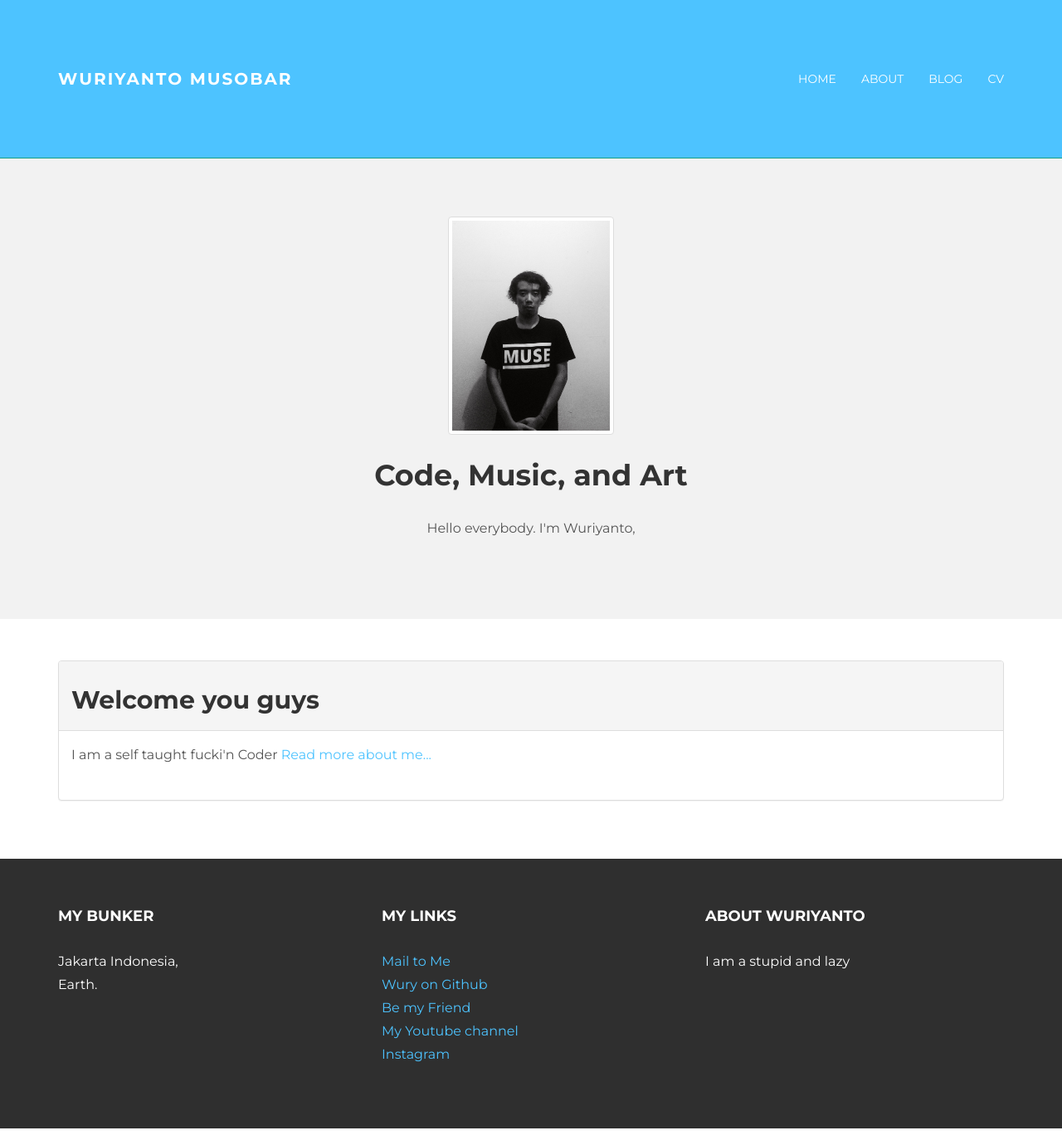
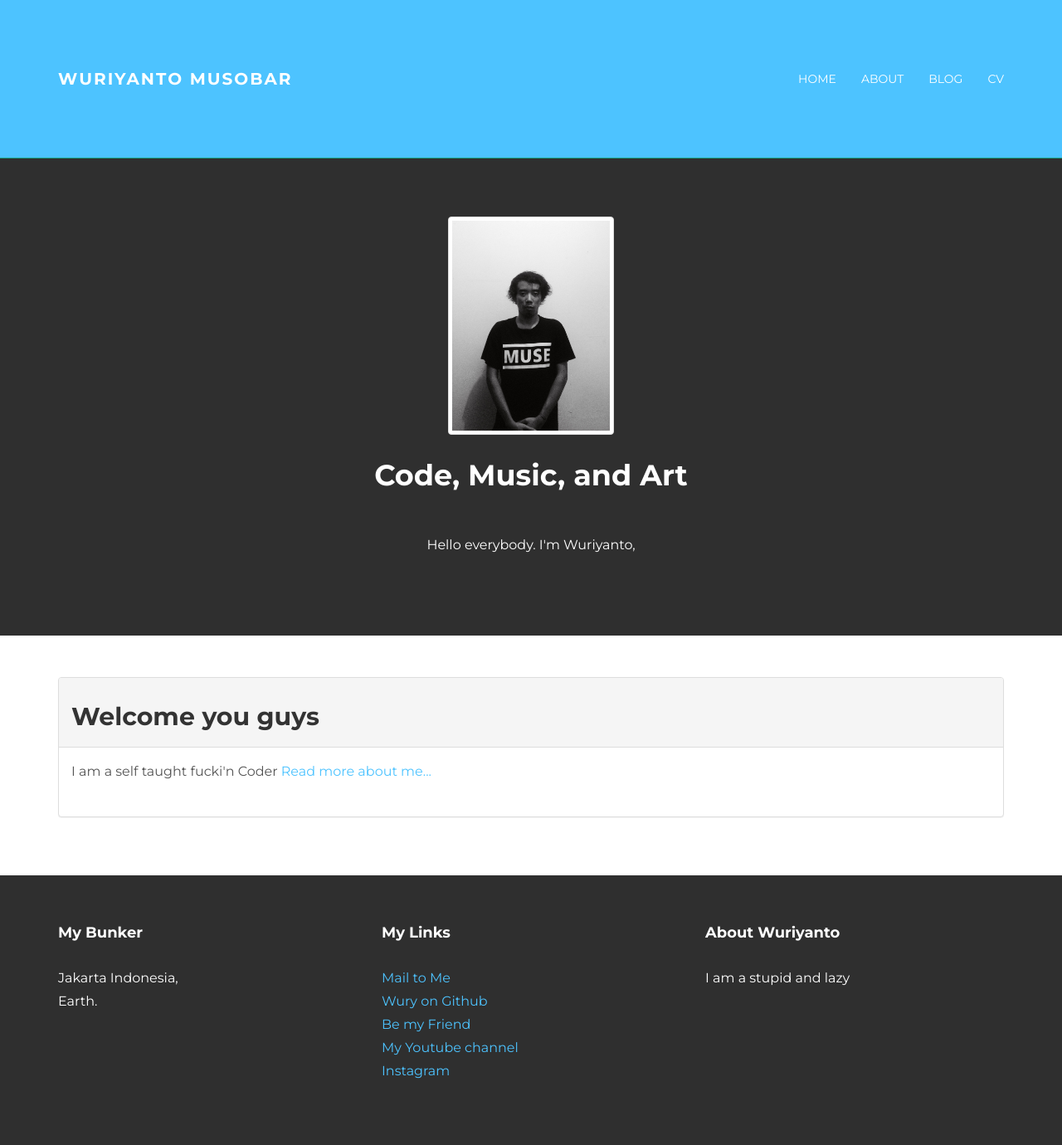
Before and after one commit to wuriyanto48/wuriyanto48.github.io, a Jekyll site: the page built from index.html, in a window 1280 px wide. Shown: the whole page at 83% size. Built offline with Jekyll 4.4.1, drawn with Linux system fonts in a browser that asks for light colours; nearby versions of some CDN libraries.

Commit message:
header color

```diff
--- a/assets/css/main.css
+++ b/assets/css/main.css
@@ -144,9 +144,17 @@ a:after {
 #ww {
 	padding-top: 70px;
 	padding-bottom: 70px;
-	background-color: #f2f2f2;
+	background-color: #2f2f2f;
 }
 
+#ww p {
+  color: white;
+}
+
+#ww h1 {
+	color: white;
+	padding-bottom: 20px;
+}
 
 #footer {
 	background-color: #2f2f2f;
@@ -160,7 +168,6 @@ a:after {
 
 #footer h4 {
 	color: white;
-	text-transform: uppercase;
 	padding-bottom: 20px;
 }
 
```
